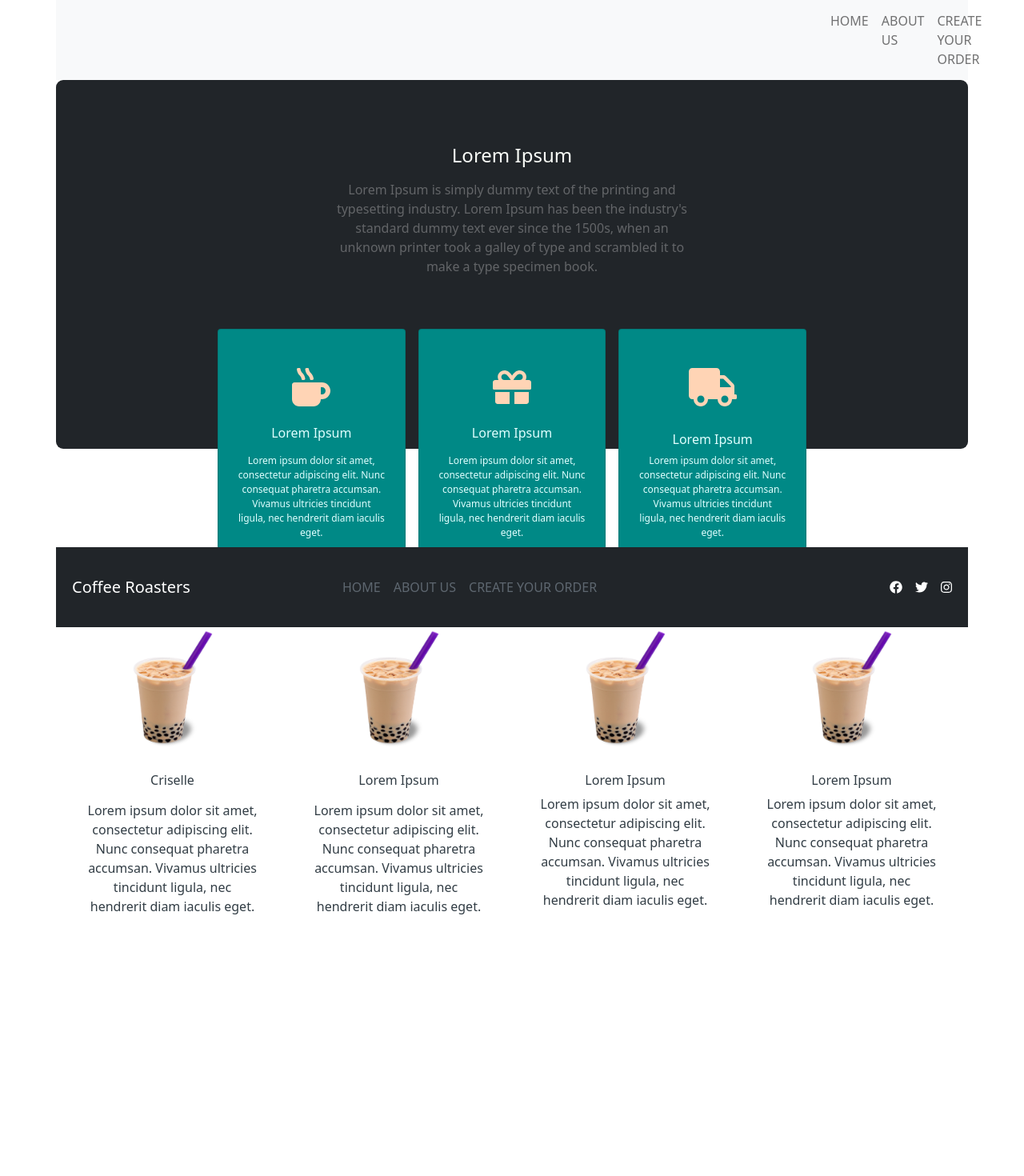
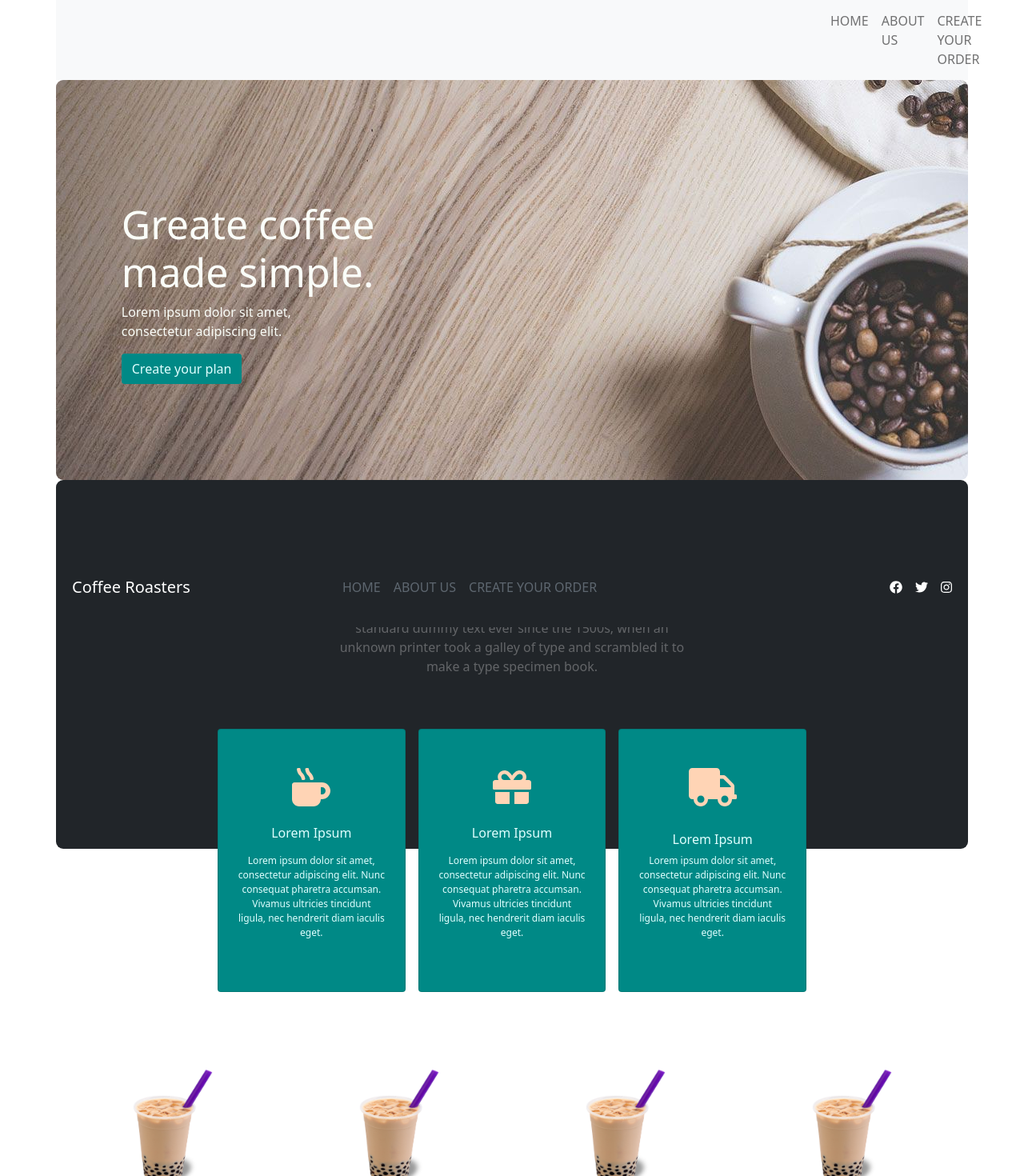
Before and after one commit to crisellevaldez/tftgreens, a React (Create React App) app: page / in a window 1280 px wide. Shown: the top 1470 px of the page at 80% size. Before the commit the page ends 1209 px from the top, so only its background shows below. Built offline with nearby package versions, Linux system fonts and the light colour scheme.

Commit message:
Added Section-2

```diff
--- a/src/App.js
+++ b/src/App.js
@@ -8,12 +8,14 @@ import Header from './Header/header';
 import Footer from './Footer/footer';
 import Article from './Article/article';
 import Section from './Section/section';
+import Section2 from './Section-2/section-2';
 import Cards from './Article/cards';
 
 function App() {
   return (
     <div className="App">
       <Header />
+      <Section2 />
       <Article />
       <Cards />
       <Section />
--- /dev/null
+++ b/src/Section-2/section-2.css
@@ -0,0 +1,30 @@
+.section2-container {
+    height: 500px;
+    border-radius: 9px;
+}
+h1 {
+    font-size: 50px;
+}
+
+h1, .p-section2 {
+    color: #FAFDF8;
+}
+
+.p-article {
+    color: #636568;
+}
+
+.section2-button {
+    background-color: #008986;
+    color: #E0FFFF;
+}
+
+.section2{
+    padding-top: 150px;
+}
+
+@media screen and (max-width: 992px) {
+    .section2{
+        padding-top: 60px;
+    }
+}
--- /dev/null
+++ b/src/Section-2/section-2.js
@@ -0,0 +1,23 @@
+import { Stack, Container, Row } from 'react-bootstrap';
+import './section-2.css';
+import cover from '../imgs/cover.jpg';
+
+function Section() {
+    return (
+        <Container>
+            <Row>
+                <div style={{ backgroundImage: `url(${cover})` }} className="section2-container">
+                    <div className="w-50 ml-auto">
+                        <div className="mx-auto w-75 section2">
+                            <h1> Greate coffee <br/>made simple. </h1>
+                            <p className='p-section2'> Lorem ipsum dolor sit amet, <br/>consectetur adipiscing elit. <br/></p>
+                            <button className="btn section2-button"> Create your plan</button>
+                        </div>
+                    </div>
+                </div>
+            </Row>
+        </Container>
+    )
+}
+
+export default Section;
--- a/src/Section/section.js
+++ b/src/Section/section.js
@@ -6,8 +6,8 @@ function Section() {
     return (
         <Container>
             <Row>
-                <Stack direction="horizontal" gap={3} className="col-md-12 mx-auto">
-                    <Stack className="rounded p-4 pt-5">
+                <Stack direction="horizontal" gap={3} className="col-md-12 mx-auto pt-5 pb-5 cards">
+                    <Stack className="card border-0 rounded p-4 pt-5">
                         <div className="mx-auto mb-3">
                             <img src={logo} alt="Logo" width="100" />
                         </div>
@@ -15,7 +15,7 @@ function Section() {
                         <p className="text-center p-section"> Lorem ipsum dolor sit amet, consectetur adipiscing elit. Nunc consequat pharetra accumsan. Vivamus ultricies tincidunt ligula, nec hendrerit diam iaculis eget. </p>
                     </Stack>
 
-                    <Stack className="rounded p-4 pt-5 pb-5">
+                    <Stack className="card border-0 rounded p-4 pt-5 pb-5">
                         <div className="mx-auto mb-3">
                             <img src={logo} alt="Logo" width="100" />
                         </div>
@@ -23,7 +23,7 @@ function Section() {
                         <p className="text-center p-section"> Lorem ipsum dolor sit amet, consectetur adipiscing elit. Nunc consequat pharetra accumsan. Vivamus ultricies tincidunt ligula, nec hendrerit diam iaculis eget. </p>
                     </Stack>
 
-                    <Stack className="rounded p-4 pt-5 pb-5">
+                    <Stack className="card border-0 rounded p-4 pt-5 pb-5">
                         <div className="mx-auto mb-3">
                             <img src={logo} alt="Logo" width="100" />
                         </div>
@@ -31,7 +31,7 @@ function Section() {
                         <p className="text-center p-section"> Lorem ipsum dolor sit amet, consectetur adipiscing elit. Nunc consequat pharetra accumsan. Vivamus ultricies tincidunt ligula, nec hendrerit diam iaculis eget. </p>
                     </Stack>
 
-                    <Stack className="rounded p-4 pt-5 pb-5">
+                    <Stack className="card border-0 rounded p-4 pt-5 pb-5">
                         <div className="mx-auto mb-3">
                             <img src={logo} alt="Logo" width="100" />
                         </div>
```
Also changed, not shown: src/imgs/cover.jpg (added).
